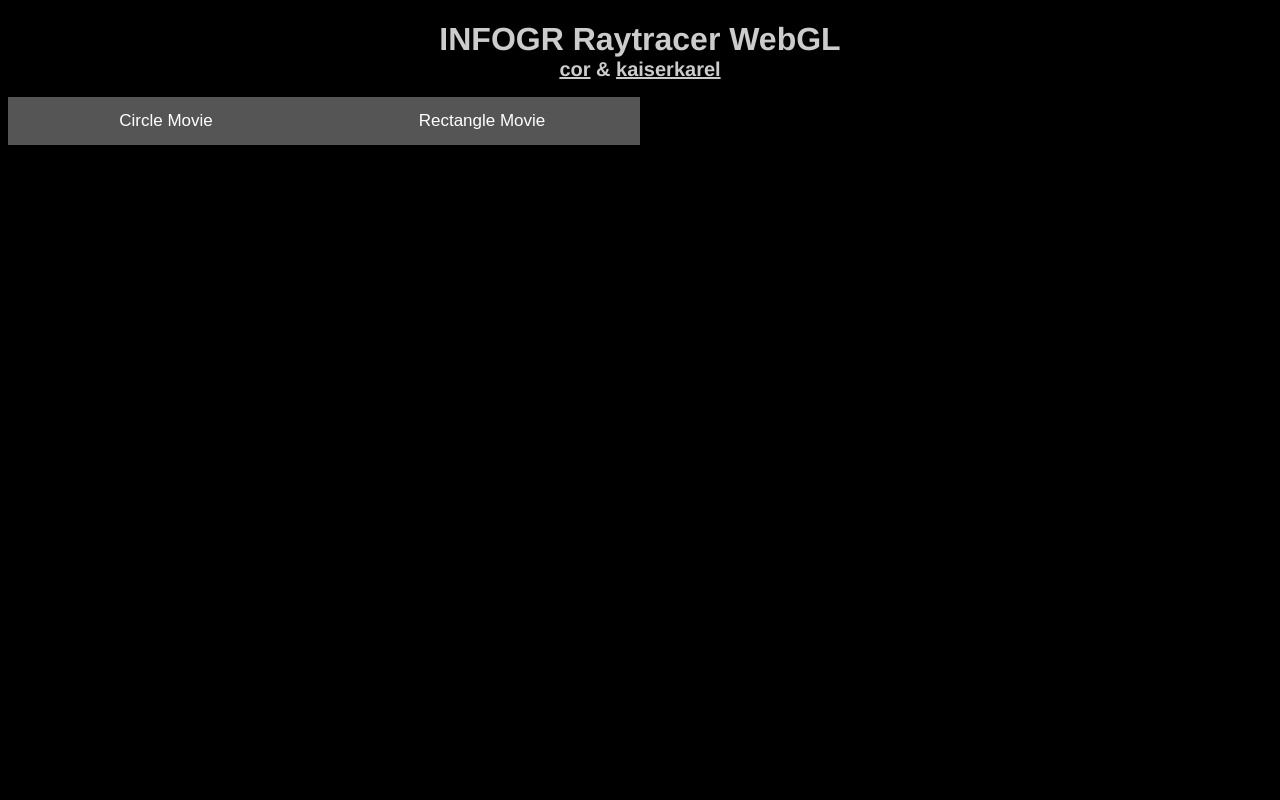
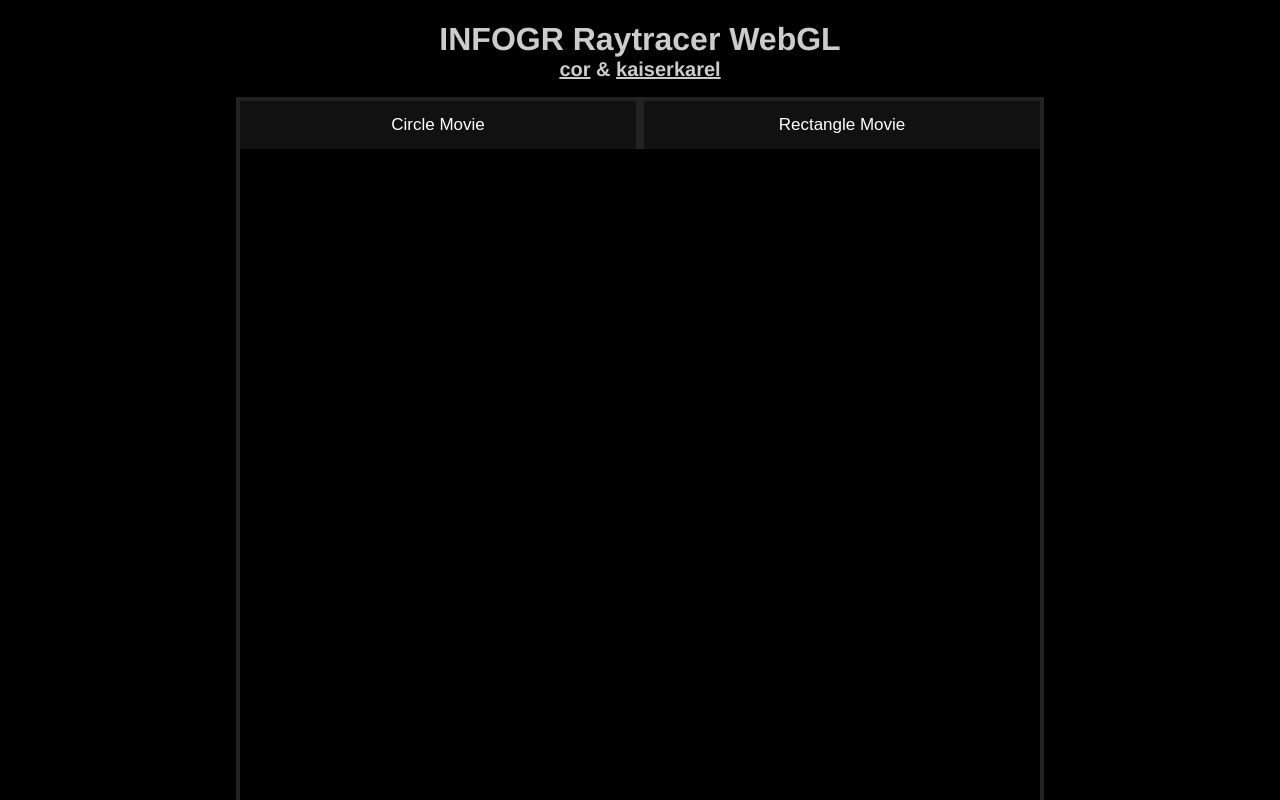
Before and after one commit to cor/infogr-raytracer-webgl, a Vue app: page / in a window 1280 px wide. Shown: the top 800 px of the page. Built offline with nearby package versions, Linux system fonts and the light colour scheme.

Commit message:
Fix button style

```diff
--- a/src/views/Home.vue
+++ b/src/views/Home.vue
@@ -2,7 +2,9 @@
   <div class="home">
     <h1>INFOGR Raytracer WebGL</h1>
     <h2><a href="https://github.com/cor">cor</a> & <a href="https://github.com/kaiserkarel">kaiserkarel</a></h2>
-    <button class="tablink" v-for="movie in movies" :key="movie.id" v-on:click="playMovie(movie)">{{movie.id}}</button>
+    <div class="tablink-container">
+      <button class="tablink" v-for="movie in movies" :key="movie.id" v-on:click="playMovie(movie)">{{movie.id}}</button>
+    </div>
     <canvas id="glCanvas" width="800" height="800"></canvas>
   </div>
 </template>
@@ -58,6 +60,11 @@ export default {
 </script>
 
 <style lang="scss">
+
+  $gray: #111;
+  $dark-gray: #222;
+  $border-width: 4px;
+
   .home {
     text-align: center;
   }
@@ -77,7 +84,7 @@ export default {
 
   /* Style tab links */
   .tablink {
-    background-color: #555;
+    background-color: $gray;
     color: white;
     float: left;
     border: none;
@@ -85,11 +92,24 @@ export default {
     cursor: pointer;
     padding: 14px 16px;
     font-size: 17px;
-    width: 25%;
+    /*width: 400px;*/
+    flex: 1;
+
+    border: solid $dark-gray;
+    border-width: $border-width $border-width 0 $border-width;
   }
 
+  .tablink-container {
+    display: flex;
+    width: 800px + 2 * $border-width;
+    margin: 0 auto;
+  }
   .tablink:hover {
     background-color: #777;
   }
 
+  canvas {
+    border: solid $dark-gray;
+    border-width: 0 $border-width $border-width $border-width;
+  }
 </style>
```
